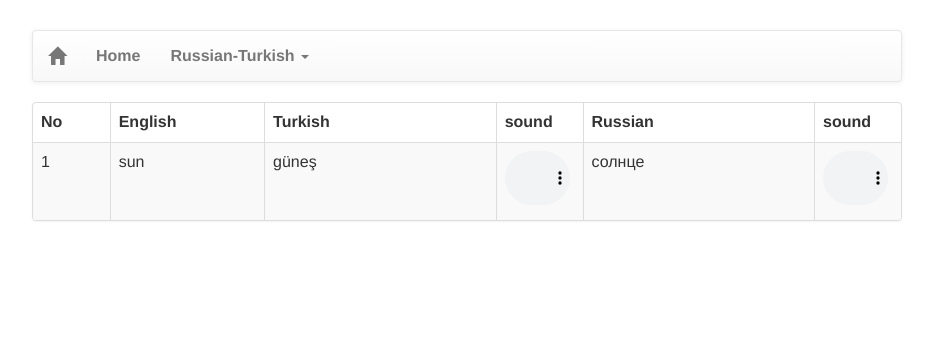
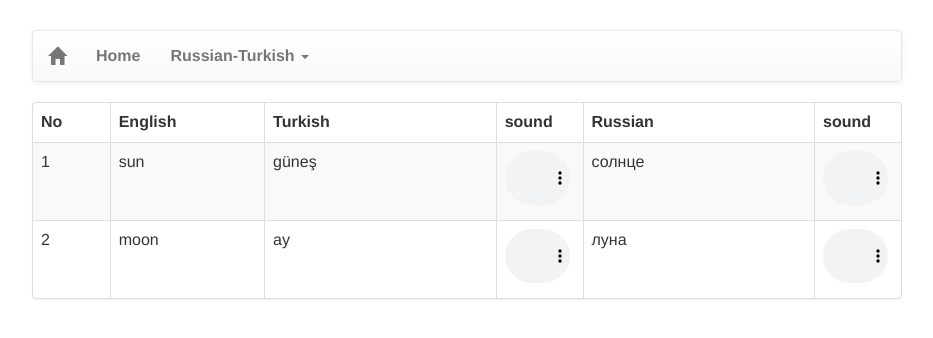
Before and after one commit to study-language/study-language-github.io, a Jekyll site: the page built from pages/russian-turkish-vocabulary.md, in a window 1280 px wide. Shown: the top 338 px of the page, without its empty margins (173-1106 px from the left). Built offline with Jekyll 4.4.1, drawn with Linux system fonts in a browser that asks for light colours; our own code applies the rules of GitHub Pages for plain Markdown files; the repository's description, which GitHub fills in, is left out.

Commit message:
Update russian-turkish-vocabulary.yml

```diff
--- a/_data/russian-turkish-vocabulary.yml
+++ b/_data/russian-turkish-vocabulary.yml
@@ -3,3 +3,7 @@ vocabulary:
     tr: güneş
     tr-s: gunes
     ru: солнце
+  - en: moon
+    tr: ay
+    tr-s: ay
+    ru: луна
```
